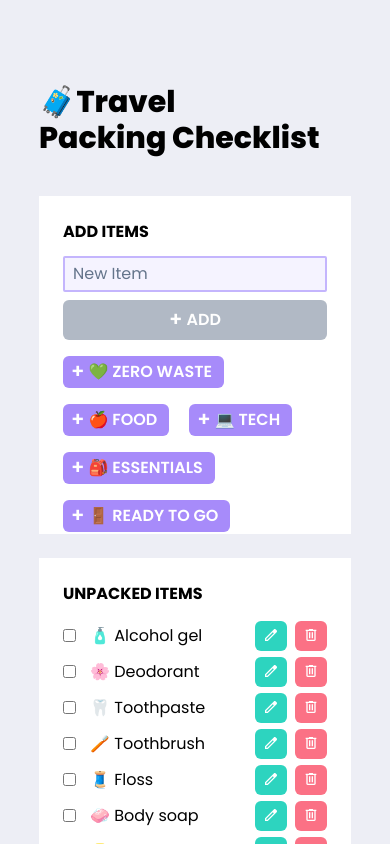
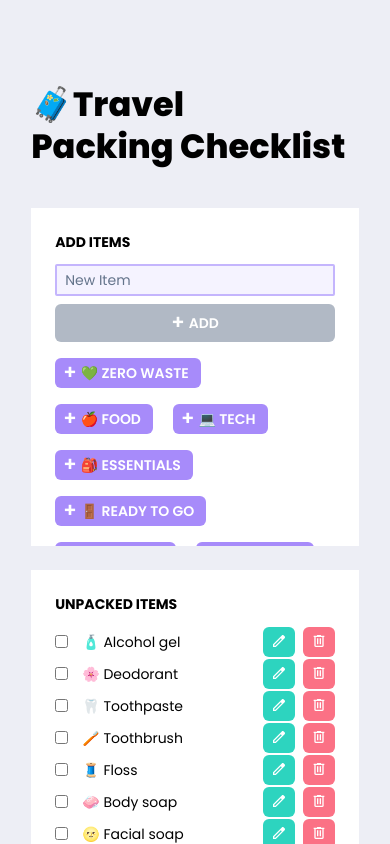
Before and after one commit to paulafffl/travel_packing_checklist, a React (Create React App) app: page / in a window 390 px wide. Shown: the top 844 px of the page. Built offline with nearby package versions, Linux system fonts and the light colour scheme.

Commit message:
Adjust font-sizes on mobile

```diff
--- a/src/components/App.tsx
+++ b/src/components/App.tsx
@@ -7,9 +7,7 @@ function App() {
   const { packedItems, unpackedItems } = useContext(ItemsContext);
   return (
     <main className="main-margin">
-      <h1 className="text-left sm:text-center">
-        🧳Travel <span className="whitespace-nowrap">Packing Checklist</span>
-      </h1>
+      <h1>{`🧳Travel Packing\u00A0Checklist`}</h1>
       <AddSection />
       <div className="flex flex-col gap-x-10 md:flex-row">
         <List title="Unpacked Items" items={unpackedItems} />
--- a/src/index.css
+++ b/src/index.css
@@ -15,6 +15,7 @@ body {
   -webkit-font-smoothing: antialiased;
   -moz-osx-font-smoothing: grayscale;
   background-color: rgb(237, 238, 245);
+  @apply text-sm sm:text-base;
 }
 
 code {
@@ -22,7 +23,8 @@ code {
 }
 
 h1 {
-  @apply pb-4 text-3xl font-extrabold;
+  @apply pb-4 text-left font-extrabold leading-tight sm:text-center;
+  font-size: 2.1rem;
 }
 
 h2 {
@@ -59,7 +61,7 @@ section {
 .main-margin {
   margin: 10vh 20vw;
   @media (max-width: 1024px) {
-    margin: 10vh 10vw;
+    margin: 10vh 8vw;
   }
 }
 
```
